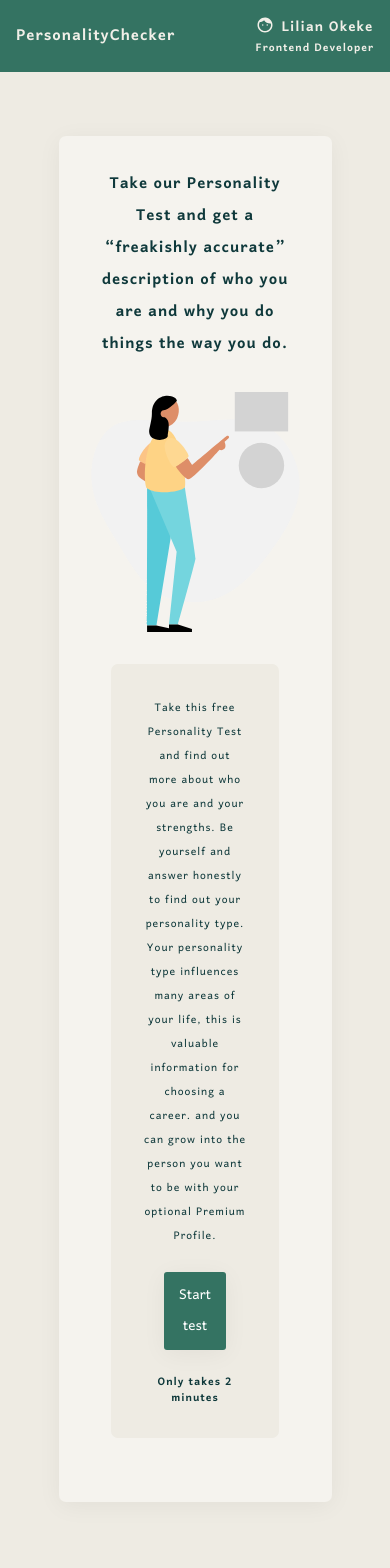
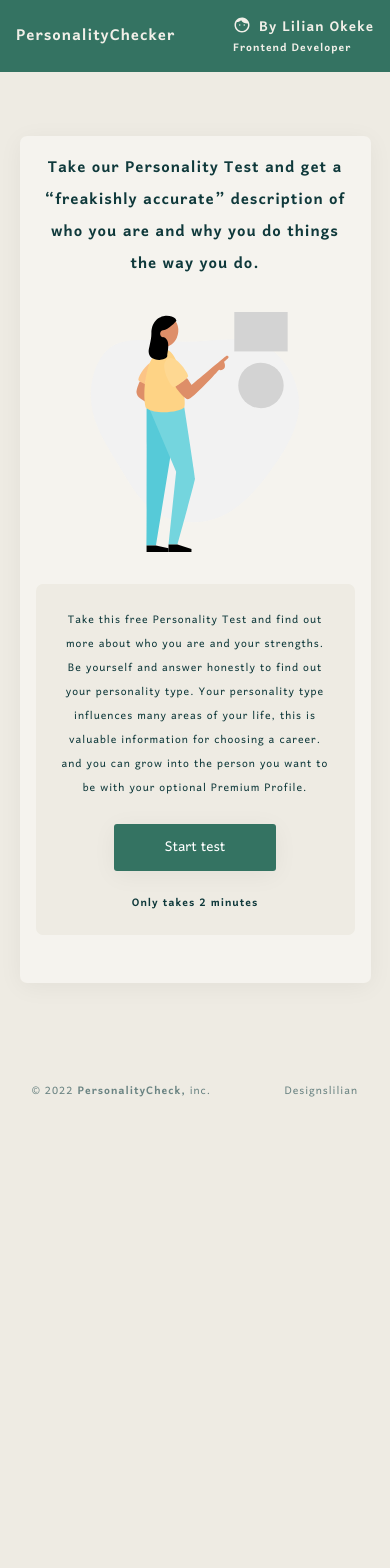
Before and after one commit to Lilianada/PersonalityCheckerApp, a React (Create React App) app: page / in a window 390 px wide. Shown: the top 1568 px of the page. After the commit the page ends 1135 px from the top, so only its background shows below. Built offline with nearby package versions, Linux system fonts and the light colour scheme; a web font is replaced by a local one.

Commit message:
Made site responsive

```diff
--- a/src/components/Footer/FooterStyles.js
+++ b/src/components/Footer/FooterStyles.js
@@ -5,5 +5,6 @@ export const Footer = styled.footer`
     padding: 2rem;
     color: var(--litegreen-color);
     display: flex;
+    flex-wrap: wrap;
     justify-content: space-between;
 `
--- a/src/components/Header/Header.js
+++ b/src/components/Header/Header.js
@@ -9,7 +9,7 @@ export default function HeaderNav () {
         <Header>
             <h2 className="logo">PersonalityChecker</h2>
             <div className="Profile">
-                <HeaderName><CgGirl style={{marginRight: ".5rem"}}/>Lilian Okeke</HeaderName>
+                <HeaderName><CgGirl style={{marginRight: ".5rem"}}/>By Lilian Okeke</HeaderName>
                 <h4>Frontend Developer</h4>
             </div>
         </Header>
--- a/src/components/Header/HeaderStyles.js
+++ b/src/components/Header/HeaderStyles.js
@@ -5,6 +5,7 @@ export const Header = styled.header`
     padding: 1rem;
     color: var(--beige-60);
     display: flex;
+    flex-wrap: wrap;
     justify-content: space-between;
     align-items: center;
 `
--- a/src/components/QuestionsAnswer/QAstyles.js
+++ b/src/components/QuestionsAnswer/QAstyles.js
@@ -59,15 +59,23 @@ export const Options = styled.div`
 `
 
 export const Num = styled.div`
-    padding: .15rem .75rem;
+    padding: 0rem .5rem;
     border-radius: 3px;
     font-weight: 600;
     background: var(--orange-color);
     margin-right: .75rem;
+
+    @media screen and (min-width: 768px) {
+        padding: .15rem .75rem;
+    }
 `
 
 export const Ans = styled.p`
-    font-size: var(--font-eighteen);
+    font-size: var(--font-fourteen);
+
+    @media screen and (min-width: 768px) {
+        font-size: var(--font-eighteen);
+    }
 `
 
 export const ButtonWrap = styled.div`
--- a/src/pages/Home/HomeStyles.js
+++ b/src/pages/Home/HomeStyles.js
@@ -2,8 +2,8 @@ import styled from "styled-components";
 
 export const Wrapper = styled.section`
     background: var(--beige-60);
-    width: 70%;
-    height: fit-;
+    width: 90%;
+    height: auto;
     position: relative;
     display: flex;
     flex-direction: column;
@@ -12,9 +12,14 @@ export const Wrapper = styled.section`
     background-color: #f5f3ee;
     background-clip: border-box;
     border-radius: 0.4375rem;
-    padding: 2rem;
+    padding: 1rem;
     margin: 2rem auto;
     box-shadow: 0 4px 25px rgb(0 0 0 / 5%);
+
+    @media screen and (min-width: 768px) {
+        width: 70%;
+        padding: 2rem;
+    }
 `
 
 export const Header = styled.div`
@@ -23,14 +28,19 @@ export const Header = styled.div`
 
 export const InnerBody = styled.div`
     background: var(--beige-110);
-    width: 80%;
+    width: 100%;
     height: 100%;
     border-radius: 0.4375rem;
-    padding: 2rem;
+    padding: 1.5rem;
     margin: 0 auto 2rem;
     display: flex;
     flex-direction: column;
     text-align: center;
+
+    @media screen and (min-width: 768px) {
+        width: 80%;
+        padding: 2rem;
+    }
 `
 
 export const Button = styled.button`
```
